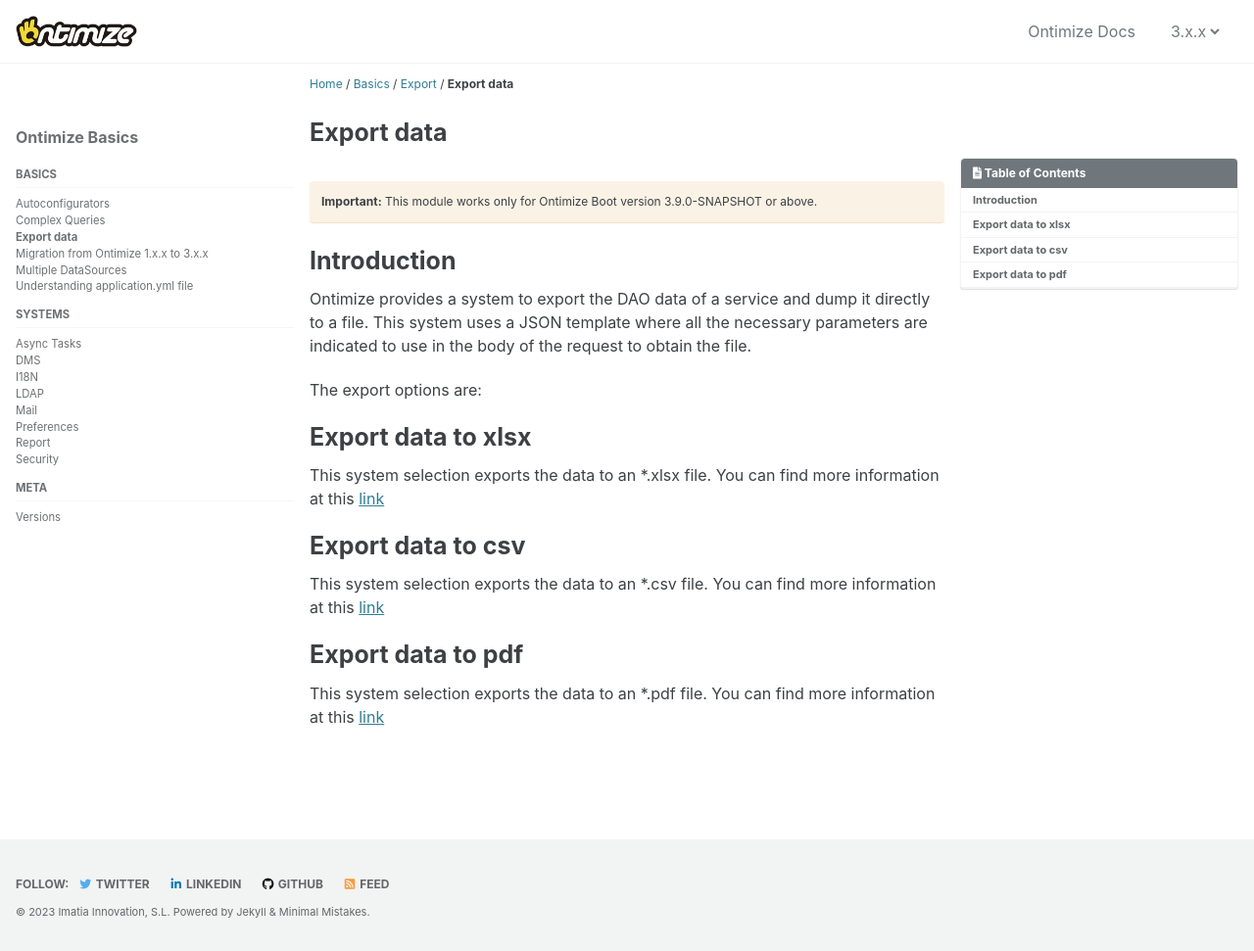
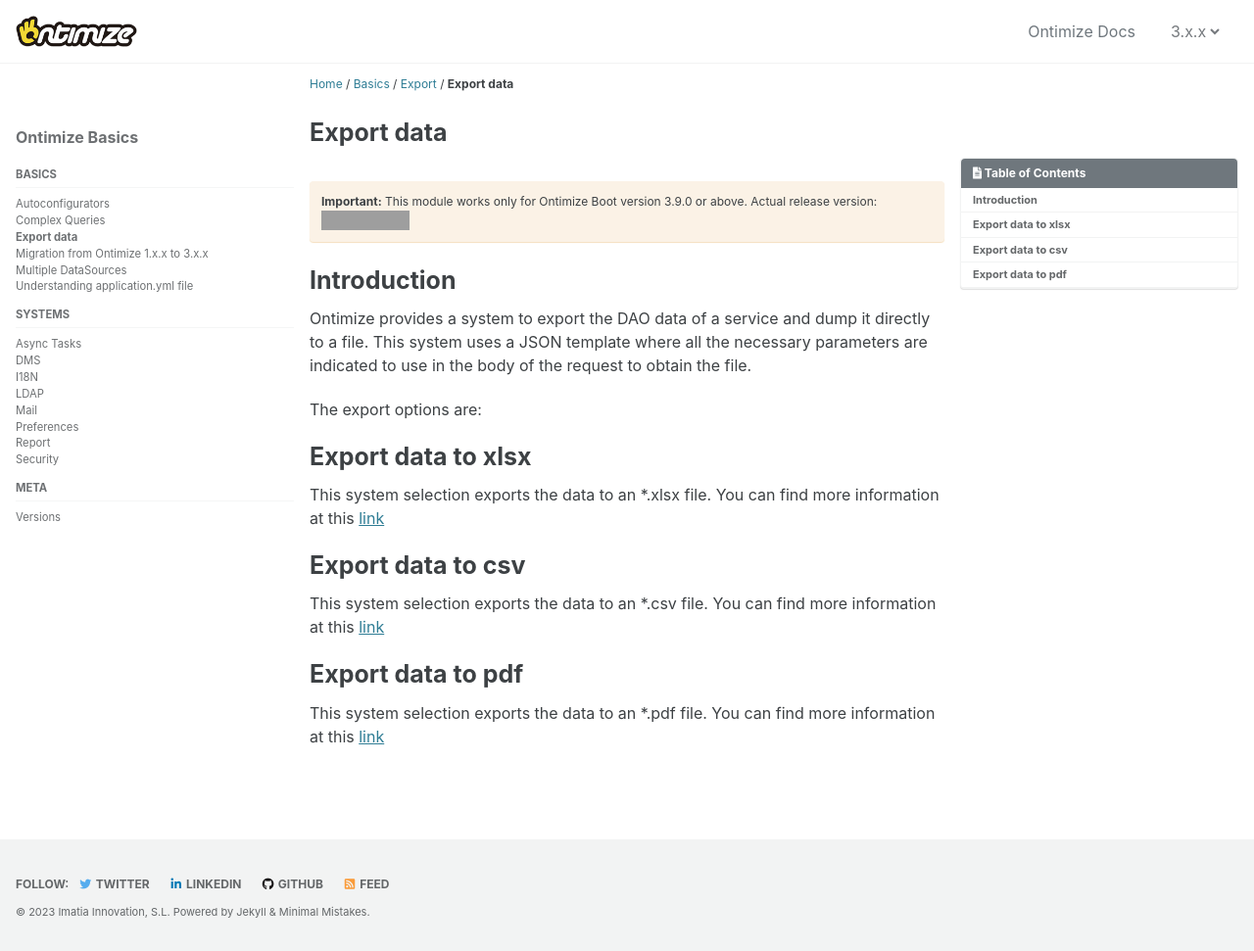
Before and after one commit to ontimize/ontimize-boot, a Jekyll site: the page built from _pages/export/basics_exportdata.md, in a window 1280 px wide and 971 px high. Shown: the whole window at 98% size. Built offline with Jekyll 4.4.1, drawn with Linux system fonts in a browser that asks for light colours; cached includes are drawn as plain includes; grey boxes are pictures that could not be loaded.

Commit message:
added ontimize boot version

```diff
--- a/_pages/export/basics_exportdata.md
+++ b/_pages/export/basics_exportdata.md
@@ -12,7 +12,7 @@
 ---
 
 
-**Important:** This module works only for Ontimize Boot version 3.9.0-SNAPSHOT or above.
+**Important:** This module works only for Ontimize Boot version 3.9.0 or above. Actual release version: [![Ontimize Boot](https://img.shields.io/maven-central/v/com.ontimize.boot/ontimize-boot?label=Ontimize%20boot&style=plastic)](https://maven-badges.herokuapp.com/maven-central/com.ontimize.boot/ontimize-boot)
 {: .notice--warning}
 
 # Introduction
```
Also changed, not shown: _pages/export/basics_csvexport.md (+1 -2 lines), _pages/export/basics_excelexport.md (+1 -1 lines), _pages/export/basics_pdfexport.md (+1 -1 lines).
